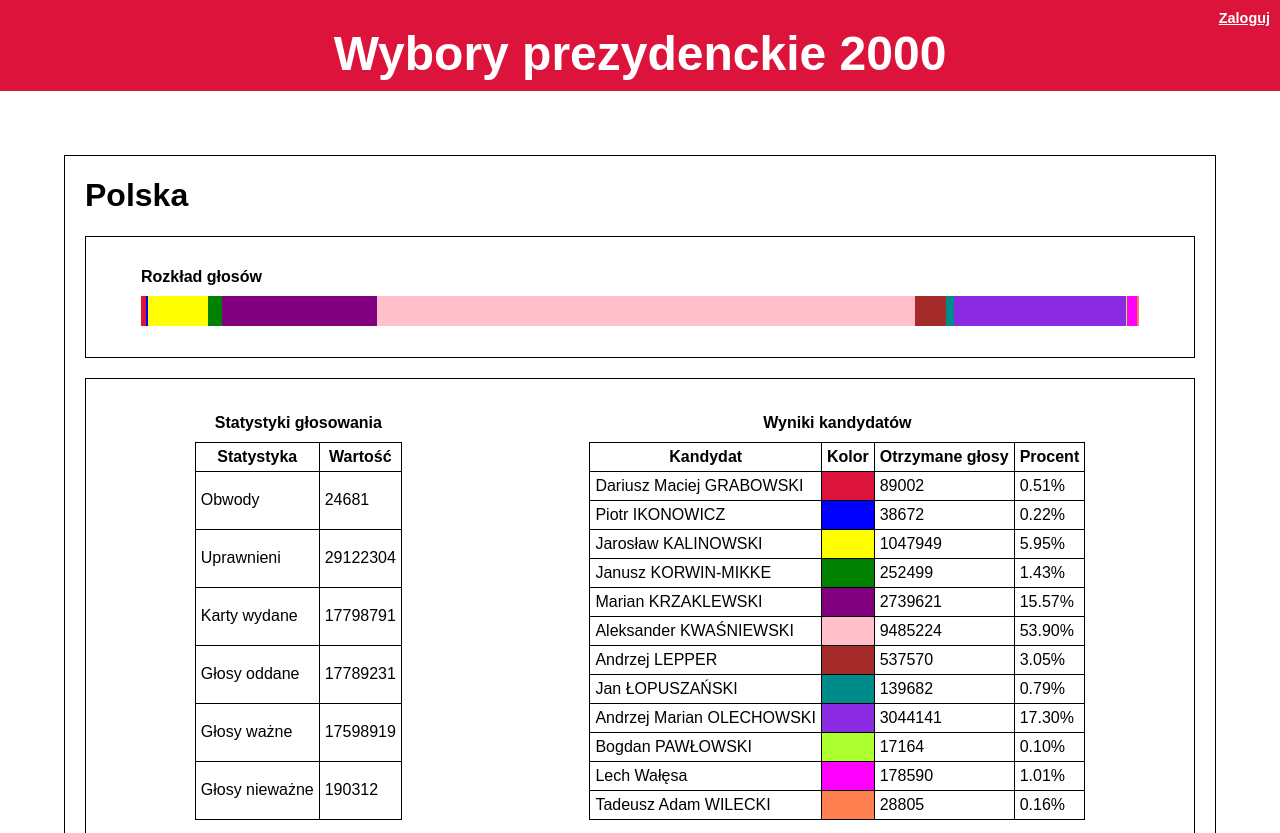
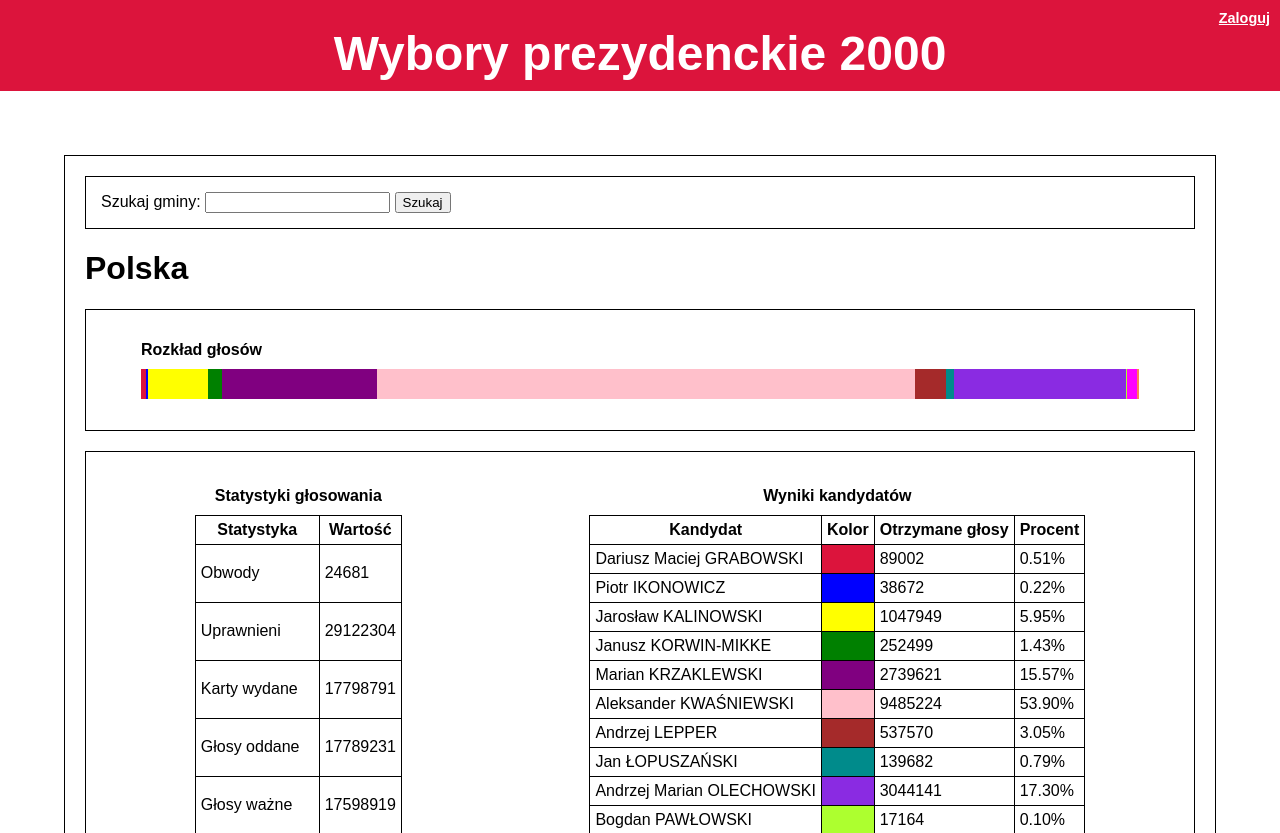
Before and after one commit to IShin00biI/Polish-election-2000, a Django app: page /pkw/ in a window 1280 px wide. Shown: the top 833 px of the page. Run offline with Django 3.2, Linux system fonts and the light colour scheme; data comes from the database, SQL or seed files in the repository; some libraries are stand-ins or nearby versions.

Commit message:
[part2] started search engine

```diff
--- a/part2/main/templates/main/area.html
+++ b/part2/main/templates/main/area.html
@@ -13,7 +13,13 @@
 {% endblock %}
 
 {% block main %}
-
+    <section>
+        <form method='get' action="{% url 'main:search' %}">
+            <label for="search">Szukaj gminy:</label>
+            <input type="text" name="search" id="search" required>
+            <input type="submit" value="Szukaj">
+        </form>
+    </section>
     <header class="pageheader"> <h1>{{ area }}</h1></header>
     <section>
             <figure>
--- a/part2/main/urls.py
+++ b/part2/main/urls.py
@@ -7,6 +7,7 @@ urlpatterns = [
     url(r'^$', views.index, name='index'),
     url(r'^login/$', views.login_view, name='login', kwargs={'username': ''}),
     url(r'^logout/$', views.logout_view, name='logout'),
+    url(r'^search/$', views.search_view, name='search'),
     url(r'voivodeship/(?P<pk>[\w\-]+)$', views.voivodeship, name='voivodeship'),
     url(r'district/(?P<pk>\d+)$', views.district, name='district'),
     url(r'commune/(?P<pk>[\w\-]+)$', views.commune, name='commune'),
--- a/part2/main/views.py
+++ b/part2/main/views.py
@@ -26,6 +26,10 @@ def login_view(request, username):
 def logout_view(request):
     logout(request)
     return HttpResponseRedirect(reverse('main:index'))
+
+
+def search_view(request):
+    return HttpResponse("search")
 
 
 # area view abstract
```
